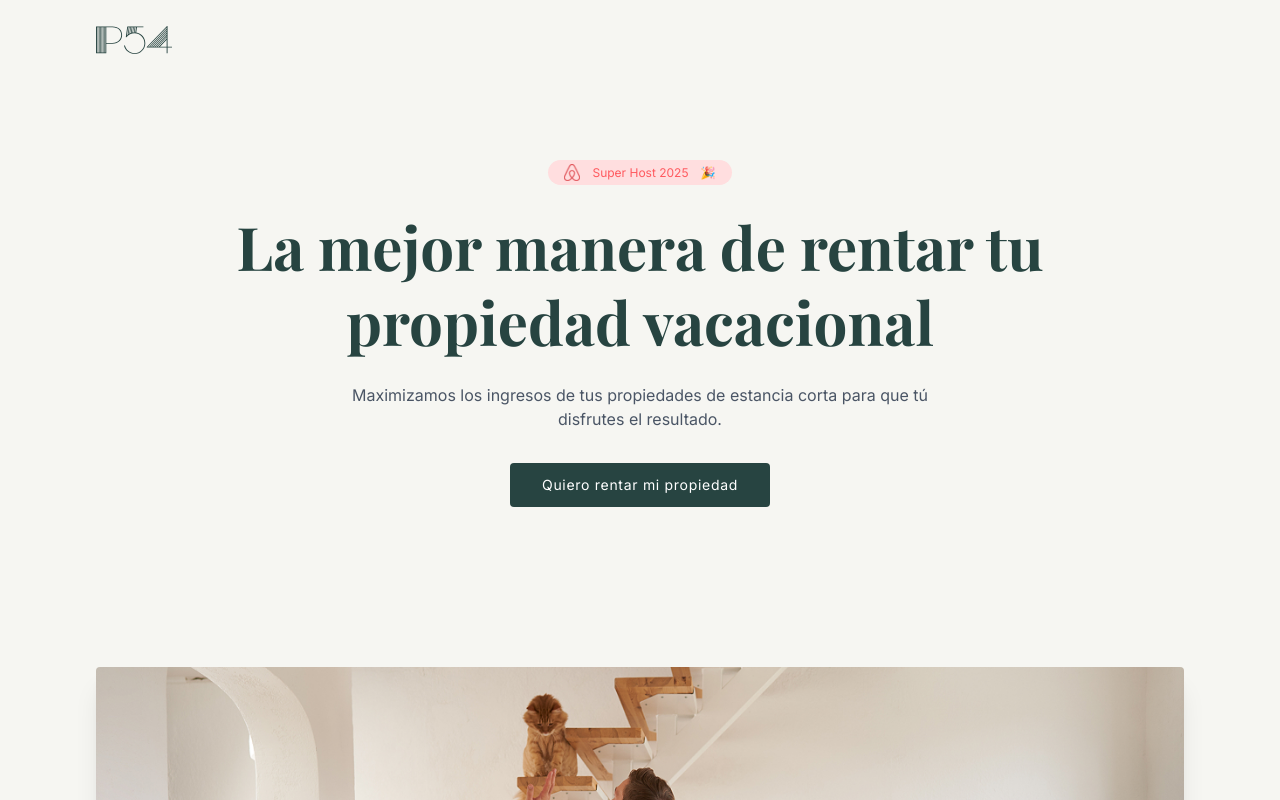
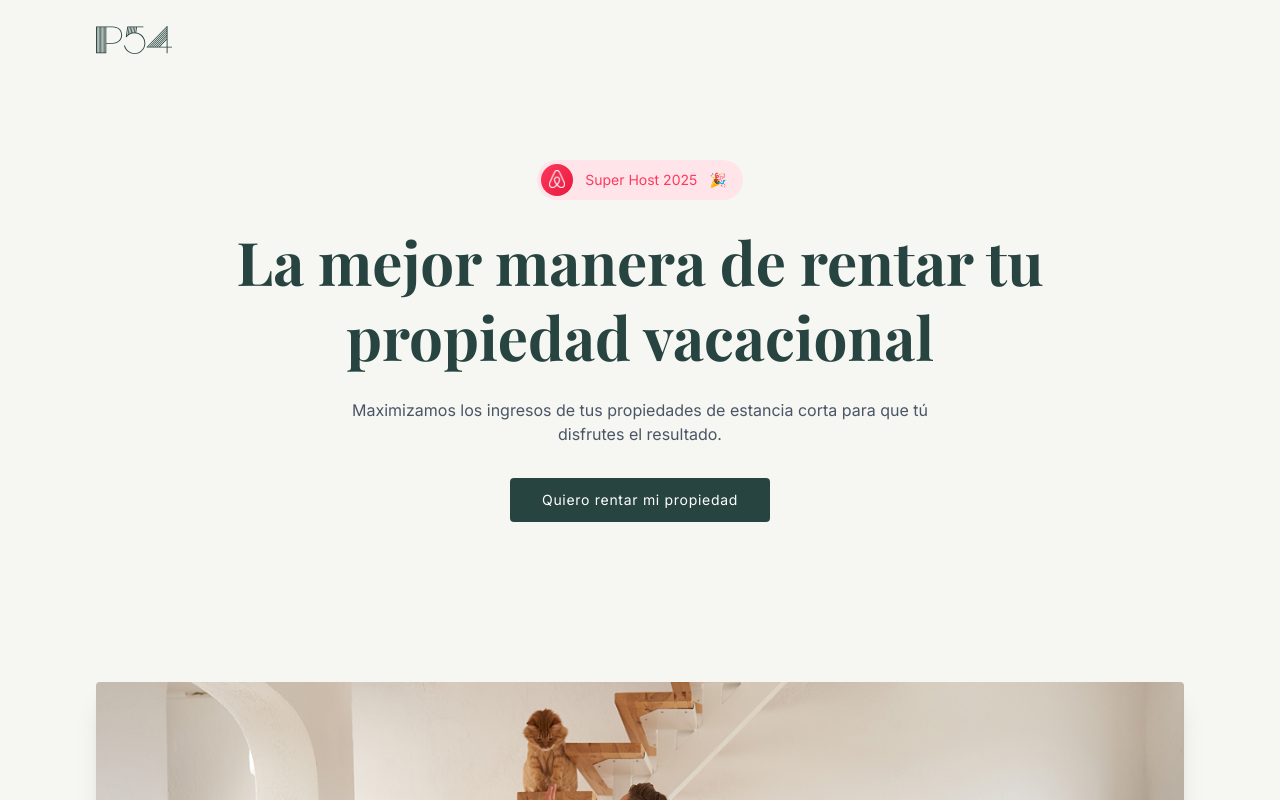
Before and after one commit to bazaescribe/p54-management, a Next.js app: page / in a window 1280 px wide. Shown: the top 800 px of the page. Built offline with nearby package versions, Linux system fonts and the light colour scheme; a web font is replaced by a local one.

Commit message:
feat: implement animated Super Host badge, add Airbnb white logo, and update site metadata title

```diff
--- a/app/layout.tsx
+++ b/app/layout.tsx
@@ -19,7 +19,7 @@ const inter = Inter({
 });
 
 export const metadata: Metadata = {
-  title: "P54 - Rendimiento real",
+  title: "P54 - Administración de rentas de estancia corta",
   description: "Convierte tu propiedad en un negocio real",
   icons: {
     icon: "/brand/favicon.png",
--- a/components/Hero.tsx
+++ b/components/Hero.tsx
@@ -1,7 +1,8 @@
 'use client';
 
 import Image from "next/image";
-import { motion, Variants } from "framer-motion";
+import { motion, Variants, AnimatePresence } from "framer-motion";
+import { useState, useEffect } from "react";
 
 export default function Hero() {
   const containerVariants: Variants = {
@@ -39,6 +40,51 @@ export default function Hero() {
     },
   };
 
+  const [badgeState, setBadgeState] = useState<'initial' | 'expanding' | 'counting' | 'finished'>('initial');
+  const [year, setYear] = useState(2021);
+  const [showEmoji, setShowEmoji] = useState(false);
+
+  useEffect(() => {
+    const timer = setTimeout(() => {
+      setBadgeState('expanding');
+    }, 1500);
+    return () => clearTimeout(timer);
+  }, []);
+
+  useEffect(() => {
+    if (badgeState === 'expanding') {
+      const timer = setTimeout(() => {
+        setBadgeState('counting');
+      }, 500);
+      return () => clearTimeout(timer);
+    }
+  }, [badgeState]);
+
+  useEffect(() => {
+    if (badgeState === 'counting') {
+      const interval = setInterval(() => {
+        setYear((prev) => {
+          if (prev >= 2025) {
+            clearInterval(interval);
+            setBadgeState('finished');
+            return 2025;
+          }
+          return prev + 1;
+        });
+      }, 100);
+      return () => clearInterval(interval);
+    }
+  }, [badgeState]);
+
+  useEffect(() => {
+    if (badgeState === 'finished') {
+      const timer = setTimeout(() => {
+        setShowEmoji(true);
+      }, 500);
+      return () => clearTimeout(timer);
+    }
+  }, [badgeState]);
+
   return (
     <section id="hero" className="relative w-full px-6 md:px-12 lg:px-24 flex flex-col items-center text-center">
       <motion.div
@@ -49,14 +95,50 @@ export default function Hero() {
       >
         <motion.div
           variants={itemVariants}
-          className="mb-6 flex items-center gap-3 px-4 py-1 rounded-3xl bg-[#FFDEDF]"
+          className="mb-6"
         >
-          <Image src="/assets/logos/airbnb-symbol.png" alt="Logo" width={16} height={16} />
-          <span className="text-[#FF5A5F] text-xs">Super Host 2025</span>
-          <span className="text-xs">🎉</span>
+          <motion.div
+            className="flex items-center gap-3 p-1 rounded-3xl overflow-hidden"
+            initial={{ backgroundColor: "rgba(255, 222, 223, 0)", paddingRight: "0.25rem" }}
+            animate={{
+              backgroundColor: badgeState === 'initial' ? "rgba(255, 222, 223, 0)" : "#FFE5EA",
+              paddingRight: badgeState === 'initial' ? "0.25rem" : "1rem"
+            }}
+            transition={{ duration: 0.5, ease: "easeOut" }}
+          >
+            <div
+              className="flex-shrink-0 flex justify-center items-center gap-2 h-8 w-8 rounded-full"
+              style={{ background: "linear-gradient(-45deg, #e6193fff, #FF385C)" }}
+            >
+              <Image
+                src="/assets/logos/airbnb-symbol-white.png"
+                style={{ marginTop: "-2px" }}
+                alt="Logo"
+                width={16} height={16} />
+            </div>
+            <AnimatePresence>
+              {badgeState !== 'initial' && (
+                <motion.div
+                  initial={{ opacity: 0, width: 0 }}
+                  animate={{ opacity: 1, width: "auto" }}
+                  className="flex items-center gap-3 whitespace-nowrap"
+                >
+                  <span className="text-[#FF385C] text-sm">Super Host {year}</span>
+                  {showEmoji && (
+                    <motion.span
+                      initial={{ scale: 0, opacity: 0 }}
+                      animate={{ scale: 1, opacity: 1 }}
+                      transition={{ type: "spring", stiffness: 200, damping: 10 }}
+                      className="text-sm"
+                    >
+                      🎉
+                    </motion.span>
+                  )}
+                </motion.div>
+              )}
+            </AnimatePresence>
+          </motion.div>
         </motion.div>
-
-
 
         <motion.h1
           variants={itemVariants}
```
Also changed, not shown: public/assets/logos/airbnb-symbol-white.png (added).
